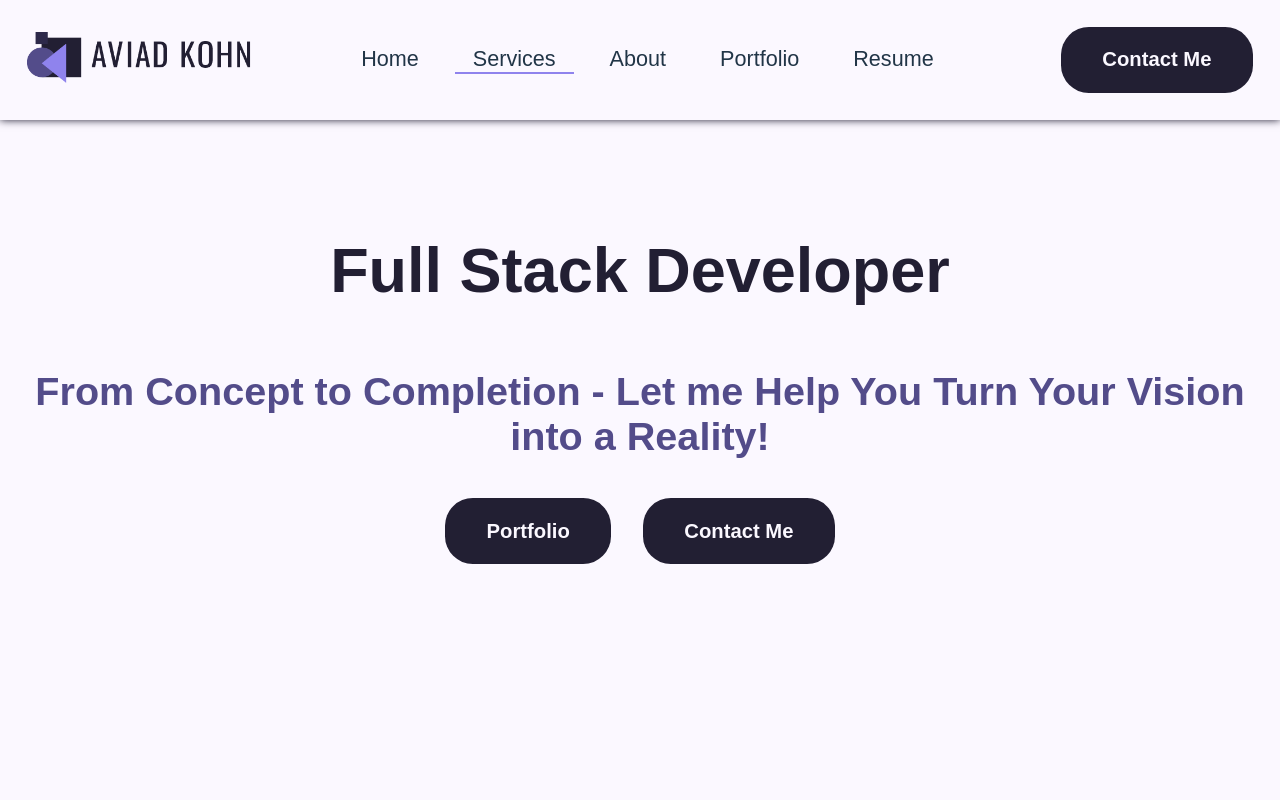
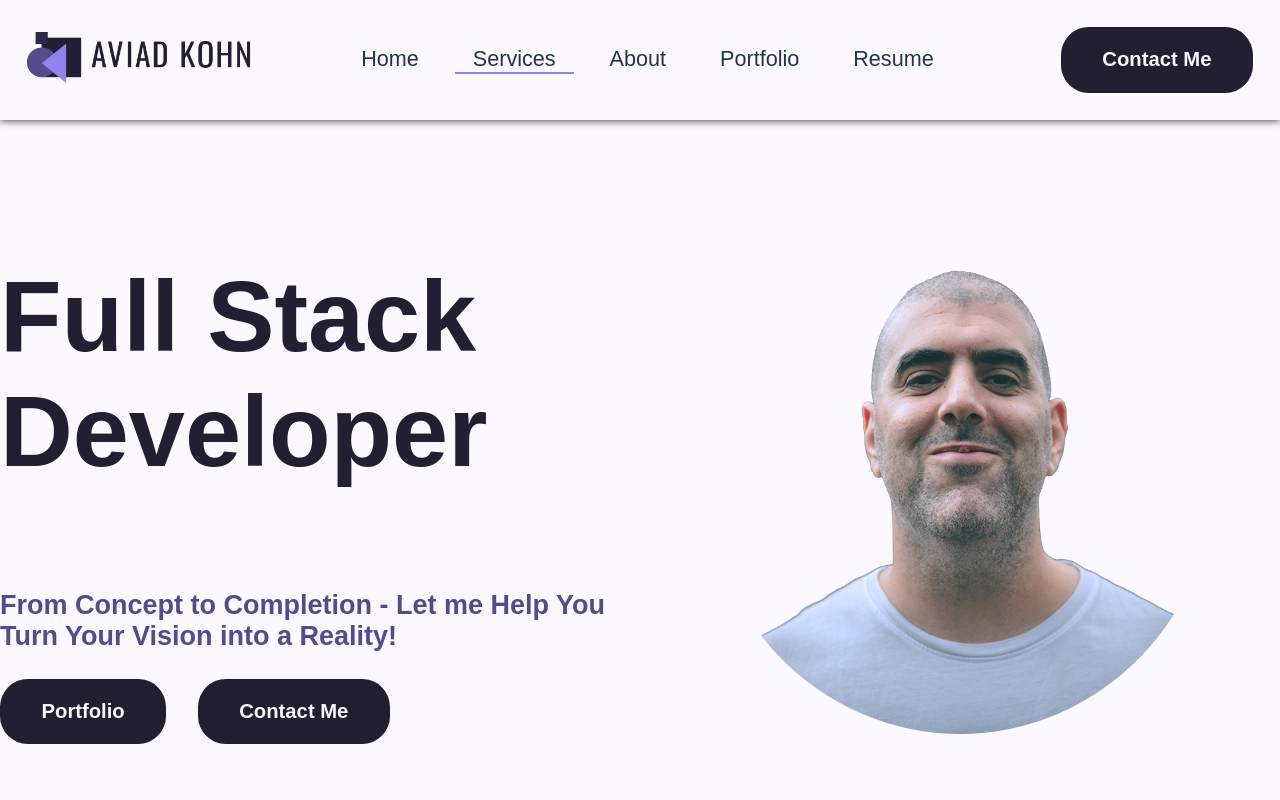
Before and after one commit to xkolsha/React-Portfolio, a React (Vite) app: page /services in a window 1280 px wide. Shown: the top 800 px of the page. Built offline with nearby package versions, Linux system fonts and the light colour scheme.

Commit message:
fixed navlinks an btn + rm old code

```diff
--- a/src/App.jsx
+++ b/src/App.jsx
@@ -1,7 +1,6 @@
-import React from "react";
+import React, { useRef } from "react";
 import Navigation from "./components/Navigation";
 import Hero from "./components/Hero";
-// import Clients from "./components/Clients";
 import Services from "./components/Services";
 import About from "./components/About";
 import Portfolio from "./components/Portfolio";
@@ -10,28 +9,39 @@ import Footer from "./components/Footer";
 import { BrowserRouter as Router } from "react-router-dom";
 import "./index.css";
 
-const sectionStyle = { marginBottom: "18.9em" };
+const sectionStyle = { marginBottom: "8em" };
 
 function App() {
+  const heroRef = useRef(null);
+  const servicesRef = useRef(null);
+  const aboutRef = useRef(null);
+  const portfolioRef = useRef(null);
+  const contactRef = useRef(null);
+
   return (
     <Router>
       <div className="App">
-        <Navigation />
+        <Navigation
+          heroRef={heroRef}
+          servicesRef={servicesRef}
+          aboutRef={aboutRef}
+          portfolioRef={portfolioRef}
+          contactRef={contactRef}
+        />
         <div className="center-content">
-          <div style={sectionStyle}>
-            <Hero />
+          <div ref={heroRef} style={sectionStyle}>
+            <Hero portfolioRef={portfolioRef} contactRef={contactRef} />
           </div>
-          {/* <div style={sectionStyle}><Clients /></div> */}
-          <div style={sectionStyle}>
+          <div ref={servicesRef} style={sectionStyle}>
             <Services />
           </div>
-          <div style={sectionStyle}>
+          <div ref={aboutRef} style={sectionStyle}>
             <About />
           </div>
-          <div style={sectionStyle}>
+          <div ref={portfolioRef} style={sectionStyle}>
             <Portfolio />
           </div>
-          <div style={sectionStyle}>
+          <div ref={contactRef} style={sectionStyle}>
             <Contact />
           </div>
         </div>
--- a/src/components/Hero.jsx
+++ b/src/components/Hero.jsx
@@ -1,33 +1,52 @@
 import React from "react";
 import CTAButton from "./CTAButton";
 import "../styles/Hero.css";
+import heroImg from "../assets/images/Linkedin Profile Image1.png";
 
-function Hero() {
+const Hero = ({ portfolioRef, contactRef }) => {
   const goToPortfolio = () => {
-    // TODO: Navigate to Portfolio page
+    console.log("Go to Portfolio clicked", portfolioRef); // Debugging line
+    if (portfolioRef && portfolioRef.current) {
+      portfolioRef.current.scrollIntoView({ behavior: "smooth" });
+    }
   };
 
   const contactMe = () => {
-    // TODO: Navigate to Contact page
+    console.log("Contact Me clicked", contactRef); // Debugging line
+    if (contactRef && contactRef.current) {
+      contactRef.current.scrollIntoView({ behavior: "smooth" });
+    }
   };
+
+  const buttons = [
+    { label: "Portfolio", action: goToPortfolio, type: "btn-primary" },
+    { label: "Contact Me", action: contactMe, type: "btn-primary" },
+  ];
 
   return (
     <div className="hero">
+      <div className="hero-content">
         <h1>Full Stack Developer</h1>
         <h2>
           From Concept to Completion - Let me Help You Turn Your Vision into a
           Reality!
         </h2>
         <div className="hero-buttons">
+          {buttons.map((button, index) => (
             <CTAButton
-          label="Portfolio"
-          action={goToPortfolio}
-          type="btn-primary"
+              key={index}
+              label={button.label}
+              action={button.action}
+              type={button.type}
             />
-        <CTAButton label="Contact Me" action={contactMe} type="btn-primary" />
+          ))}
+        </div>
+      </div>
+      <div className="hero-photo">
+        <img src={heroImg} alt="Hero" />
       </div>
     </div>
   );
-}
+};
 
 export default Hero;
--- a/src/components/Navigation.jsx
+++ b/src/components/Navigation.jsx
@@ -1,19 +1,25 @@
 import React from "react";
-import { Link, useLocation, useNavigate } from "react-router-dom";
+import { Link, useLocation } from "react-router-dom";
 import CTAButton from "./CTAButton";
 import "../styles/Navigation.css";
 import logo from "../assets/images/nav-logo.png";
 
-const Navigation = () => {
+const Navigation = ({
+  heroRef,
+  servicesRef,
+  aboutRef,
+  portfolioRef,
+  contactRef,
+}) => {
   const location = useLocation();
-  const navigate = useNavigate();
 
+  // Dynamic navigation items
   const navItems = [
-    { name: "Home", path: "/" },
-    { name: "Services", path: "/services" },
-    { name: "About", path: "/about" },
-    { name: "Portfolio", path: "/portfolio" },
-    { name: "Resume", path: "/resume" },
+    { name: "Home", path: "/", ref: heroRef },
+    { name: "Services", path: "/services", ref: servicesRef },
+    { name: "About", path: "/about", ref: aboutRef },
+    { name: "Portfolio", path: "/portfolio", ref: portfolioRef },
+    { name: "Resume", path: "/contact", ref: contactRef },
   ];
 
   const isActive = (path) => {
@@ -21,7 +27,15 @@ const Navigation = () => {
   };
 
   const handleContactClick = () => {
-    navigate("/contact");
+    if (contactRef.current) {
+      contactRef.current.scrollIntoView({ behavior: "smooth" });
+    }
+  };
+
+  const scrollToSection = (ref) => {
+    if (ref && ref.current) {
+      ref.current.scrollIntoView({ behavior: "smooth" });
+    }
   };
 
   return (
@@ -36,7 +50,9 @@ const Navigation = () => {
           <ul>
             {navItems.map((item, index) => (
               <li key={index} className={isActive(item.path)}>
-                <Link to={item.path}>{item.name}</Link>
+                <Link to={item.path} onClick={() => scrollToSection(item.ref)}>
+                  {item.name}
+                </Link>
               </li>
             ))}
           </ul>
--- a/src/styles/About.css
+++ b/src/styles/About.css
@@ -22,7 +22,7 @@
 .about-description {
   font-size: 1em;
   line-height: 1.5;
-  color: var(--grey);
+  color: var(--primary-dark);
 }
 
 .about-image {
--- a/src/styles/Hero.css
+++ b/src/styles/Hero.css
@@ -4,22 +4,43 @@
   text-align: center;
   padding: 4em 0 6em 0;
   overflow: auto;
+  display: flex;
+  justify-content: space-between;
+}
+
+.hero-content {
+  flex: 1;
+  text-align: left;
 }
 
 .hero h1 {
   color: var(--primary-dark);
-  font-size: 3.5rem;
+  font-size: 5.6rem;
+  font-weight: 900;
   margin-bottom: 1em;
 }
 
 .hero h2 {
   color: var(--grey);
-  font-size: 2.2rem;
+  font-size: 1.5rem;
   margin-bottom: 1em;
 }
 
 .hero-buttons {
   display: flex;
-  justify-content: center;
+  justify-content: flex-start;
   gap: 1.75em;
 }
+
+.hero-photo {
+  flex: 1;
+  display: flex;
+  justify-content: center;
+  align-items: center;
+}
+
+.hero-photo img {
+  max-width: 80%;
+  height: auto;
+  border-radius: 50%;
+}
```
Also changed, not shown: src/assets/images/Linkedin Profile Image.jpg (added), src/assets/images/Linkedin Profile Image1.png (added). Lines whose indentation alone changed are shown as unchanged.
